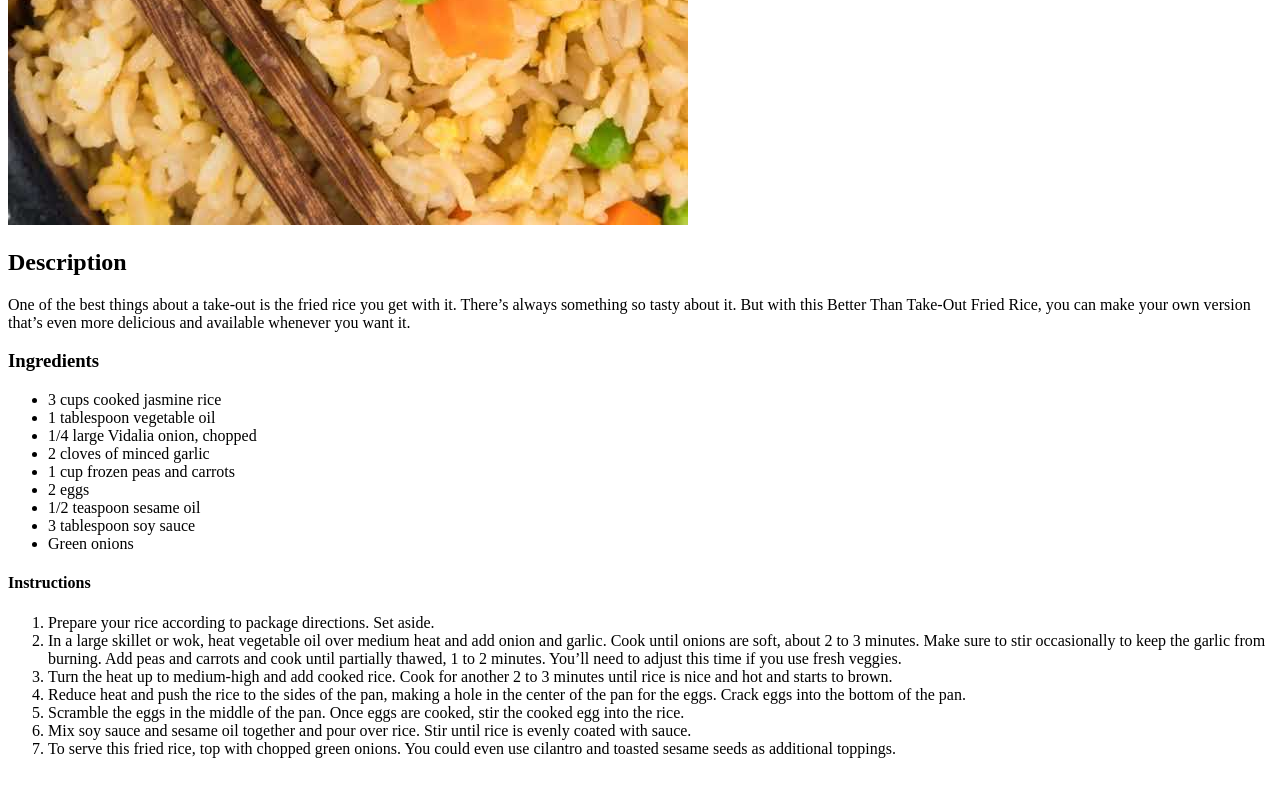
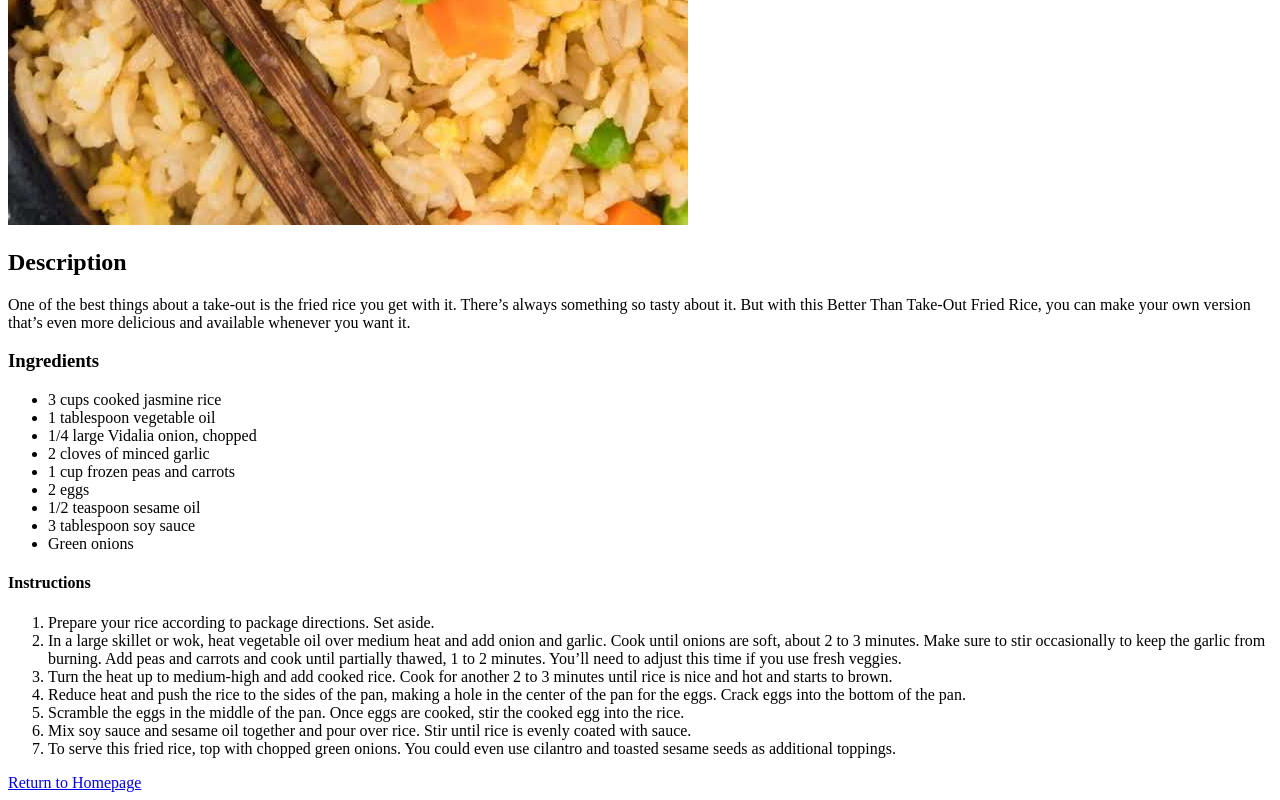
Before and after one commit to muttboy/odin-recipes, a plain HTML site: page recipes/rice.html in a window 1280 px wide. Shown: the part 935-1735 px from the top of the page. Before the commit the page ends 1709 px from the top, so only its background shows below. Drawn offline with Linux system fonts and the light colour scheme.

Commit message:
Add homepage hyperlink, fix indentation to rice.html

```diff
--- a/recipes/rice.html
+++ b/recipes/rice.html
@@ -36,5 +36,6 @@
             <li>Mix soy sauce and sesame oil together and pour over rice. Stir until rice is evenly coated with sauce.</li>
             <li>To serve this fried rice, top with chopped green onions. You could even use cilantro and toasted sesame seeds as additional toppings.</li>
         </ol>
+    <a href="../index.html">Return to Homepage</a>
 </body>
 </html>
```
Also changed, not shown: recipes/butter.html (+1 -0 lines), recipes/mac.html (+1 -0 lines). Lines whose indentation alone changed are shown as unchanged.
